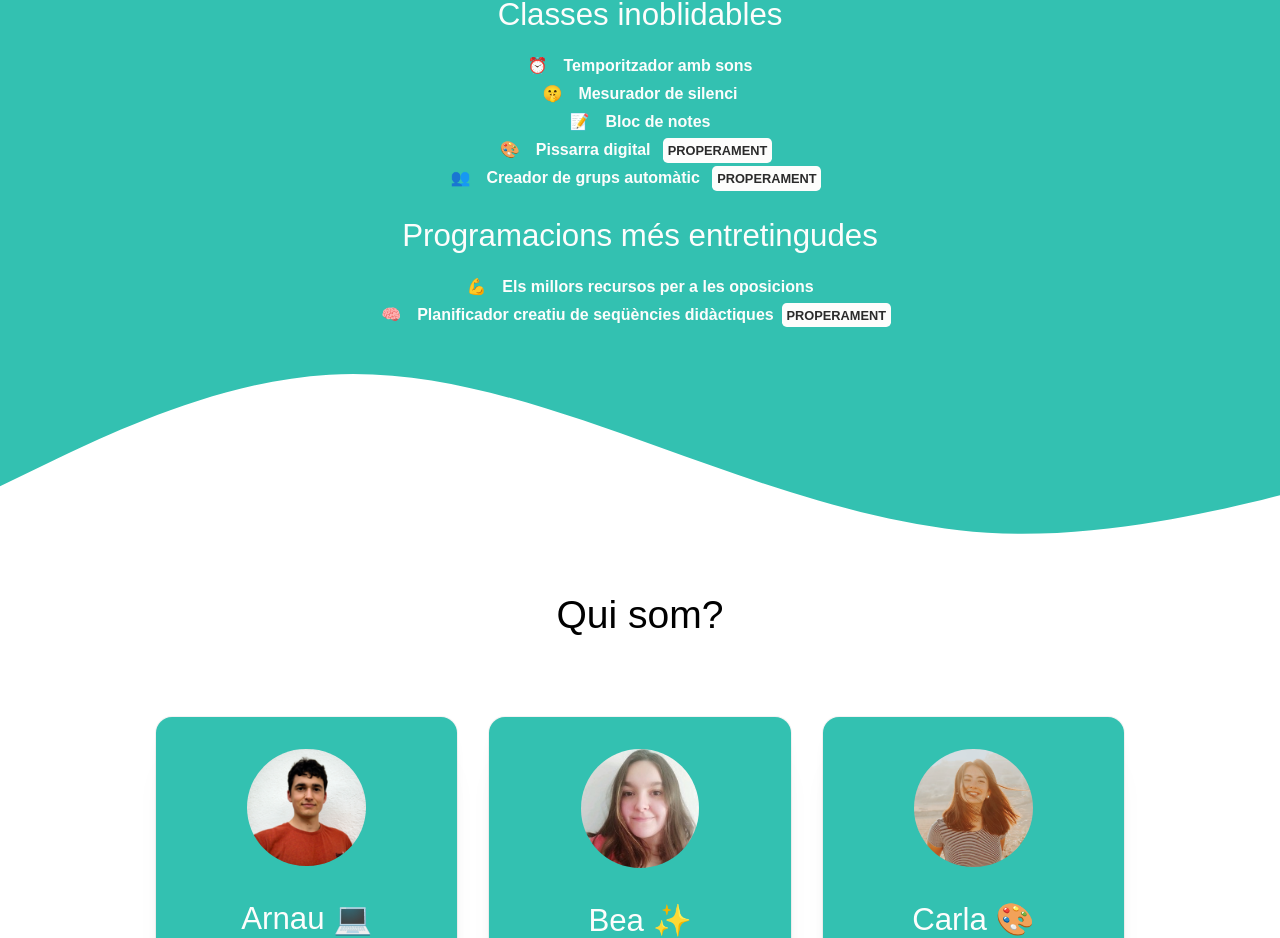
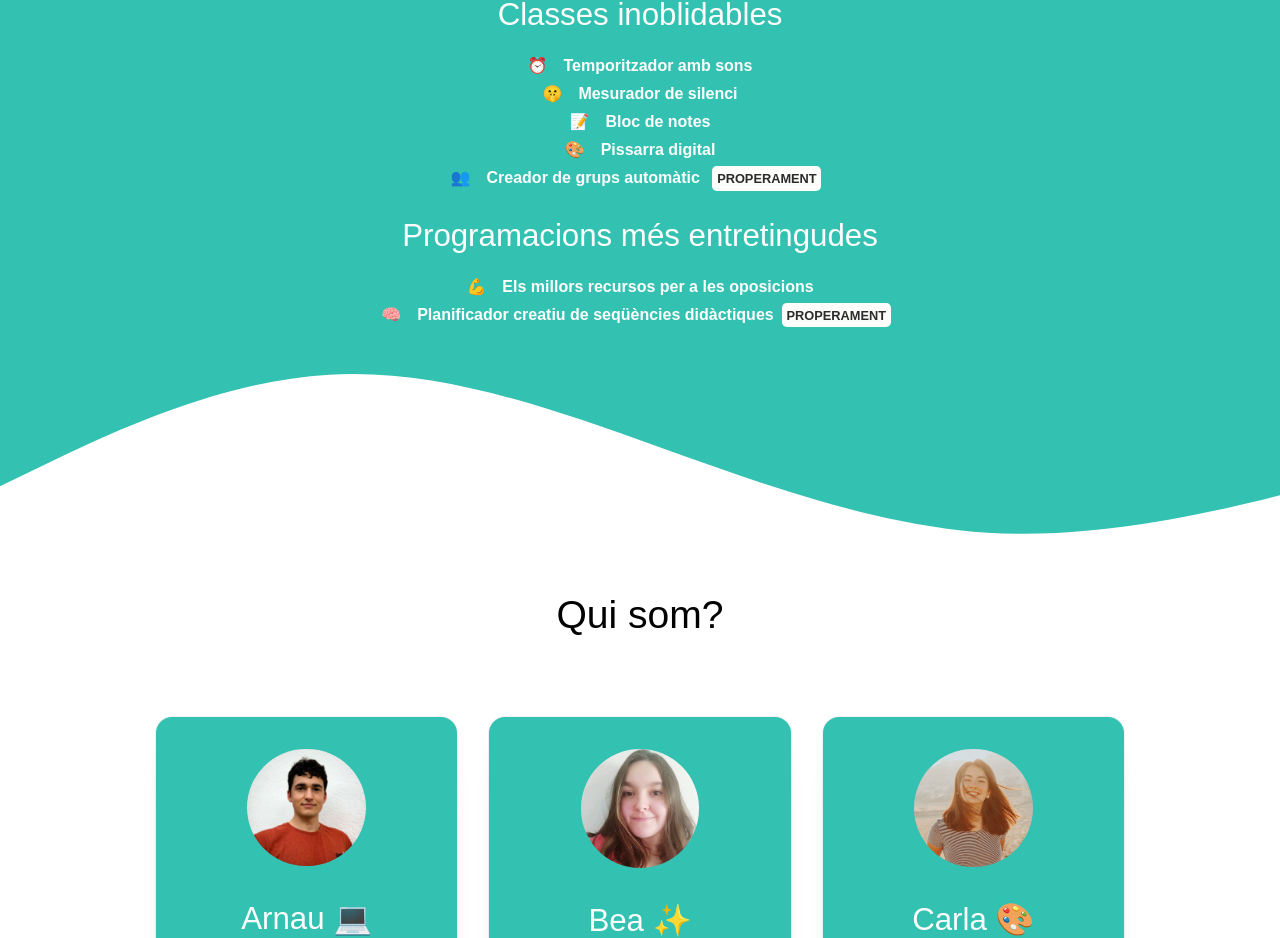
Before and after one commit to arnaugomez/diverteach-2, a React (Create React App) app: page / in a window 1280 px wide. Shown: the part 936-1874 px from the top of the page. Built offline with nearby package versions, Linux system fonts and the light colour scheme; a web font is replaced by a local one.

Commit message:
🏡 Updated Home Page

```diff
--- a/src/components/Widgets/Groups.tsx
+++ b/src/components/Widgets/Groups.tsx
@@ -6,7 +6,7 @@ const Groups: React.FC<{index: number}> = ({index}) => {
     <Widget index={index}>
       Aquesta eina estarà disponible en la propera versió de DiverTeach. <br />{' '}
       Hi estem treballant i tenim moltes ganes que la provis quan estigui
-      llesta!
+      a punt!
     </Widget>
   );
 };
--- a/src/pages/Home.tsx
+++ b/src/pages/Home.tsx
@@ -67,7 +67,7 @@ const Home = () => {
             <span className="list-icon" role="img" aria-label="">
               🎨
             </span>
-            Pissarra digital <Tag type="inverted">PROPERAMENT</Tag>
+            Pissarra digital
           </li>
           <li>
             <span className="list-icon" role="img" aria-label="">
```
Also changed, not shown: 1 other file (tests, documents, lock files or other folders).
